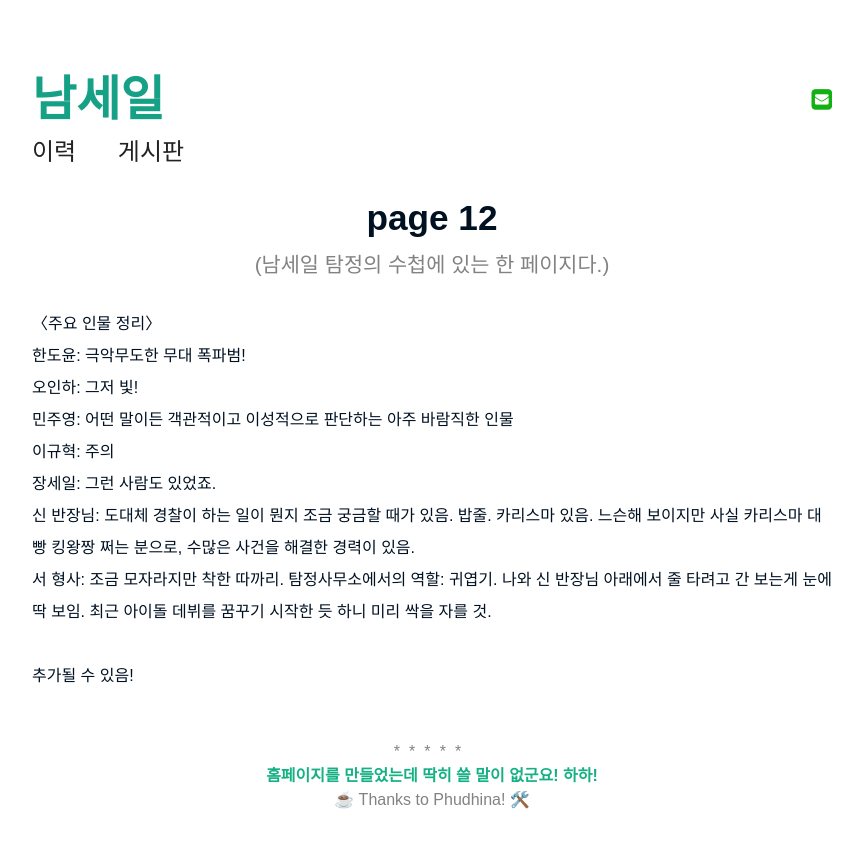
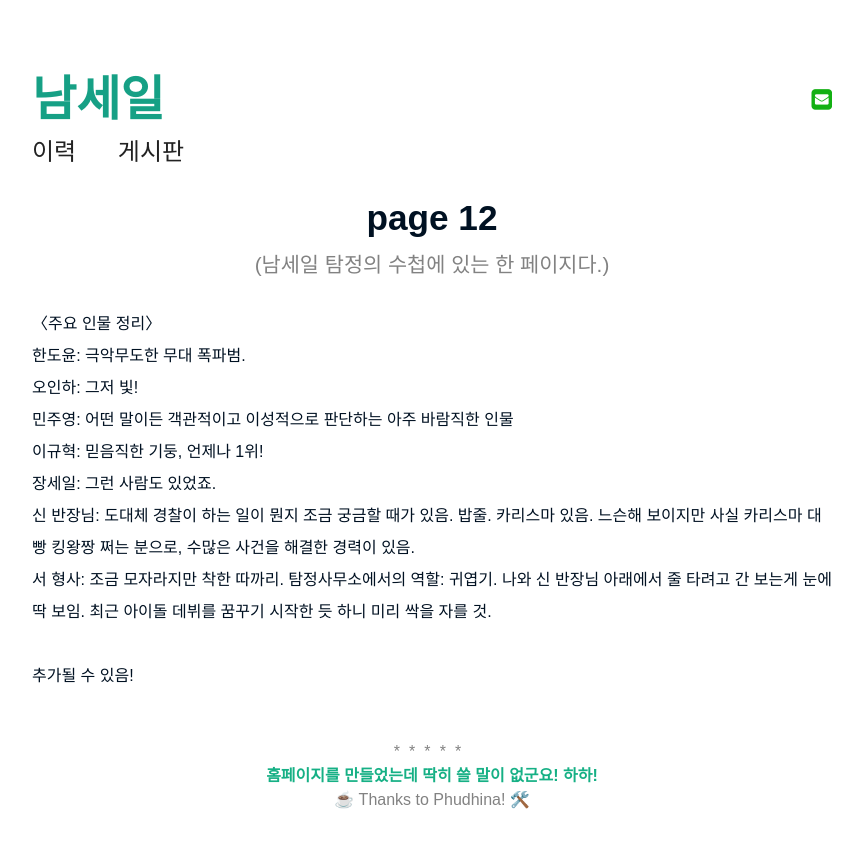
Before and after one commit to seil0224/seil0224.github.io, a Jekyll site: the page built from _posts/2021-07-11-page12.md, in a window 1280 px wide. Shown: the top 848 px of the page, without its empty margins (208-1071 px from the left). Built offline with Jekyll 4.4.1, drawn with Linux system fonts in a browser that asks for light colours; some web fonts are replaced.

Commit message:
modify file

```diff
--- a/_posts/2021-07-11-page12.md
+++ b/_posts/2021-07-11-page12.md
@@ -7,10 +7,10 @@ categories: ["note"]
 ---
 
 〈주요 인물 정리〉 <br>
-한도윤: 극악무도한 무대 폭파범! <br>
+한도윤: 극악무도한 무대 폭파범. <br>
 오인하: 그저 빛! <br>
 민주영: 어떤 말이든 객관적이고 이성적으로 판단하는 아주 바람직한 인물 <br>
-이규혁: 주의 <br>
+이규혁: 믿음직한 기둥, 언제나 1위! <br>
 장세일: 그런 사람도 있었죠. <br>
 신 반장님: 도대체 경찰이 하는 일이 뭔지 조금 궁금할 때가 있음. 밥줄. 카리스마 있음. 느슨해 보이지만 사실 카리스마 대빵 킹왕짱 쩌는 분으로, 수많은 사건을 해결한 경력이 있음. <br>
 서 형사: 조금 모자라지만 착한 따까리. 탐정사무소에서의 역할&#58; 귀엽기. 나와 신 반장님 아래에서 줄 타려고 간 보는게 눈에 딱 보임. 최근 아이돌 데뷔를 꿈꾸기 시작한 듯 하니 미리 싹을 자를 것. <br>
```
